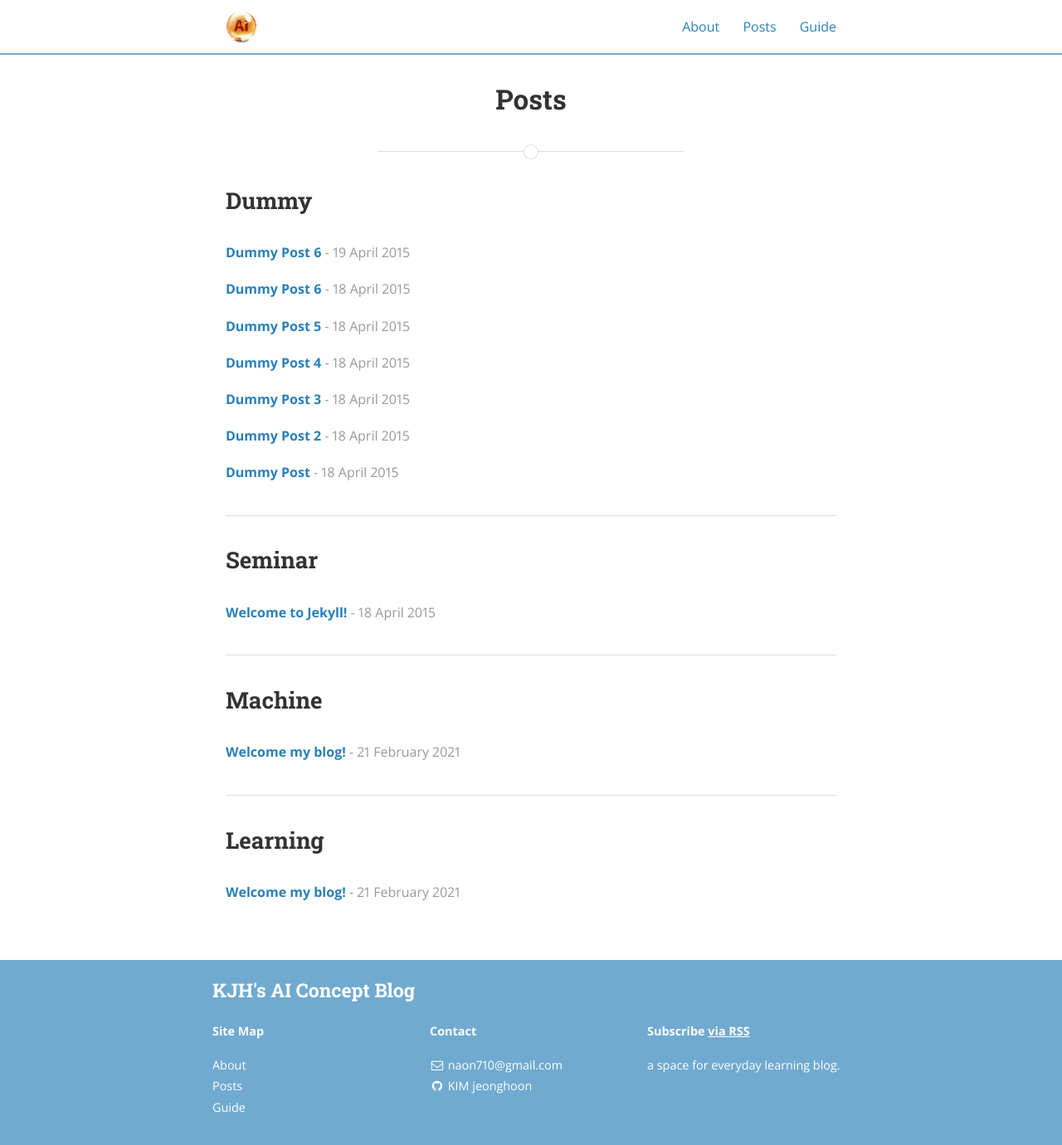
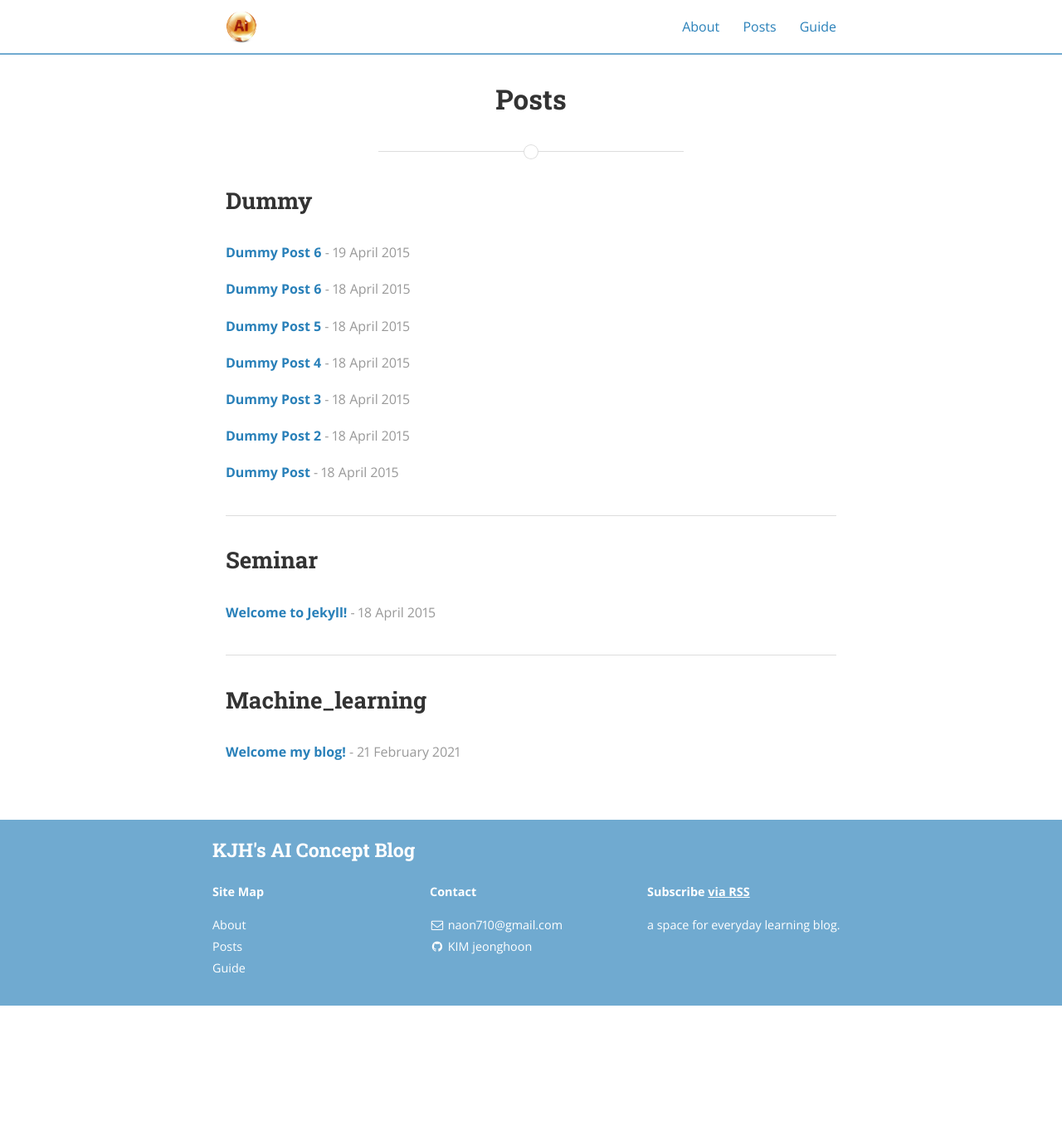
Before and after one commit to jeonghoonkim1211/jeonghoonkim1211.github.io, a Jekyll site: the page built from posts.md, in a window 1280 px wide and 1380 px high. Shown: the whole window at 83% size. Built offline with Jekyll 4.4.1, drawn with Linux system fonts in a browser that asks for light colours; nearby versions of some CDN libraries.

Commit message:
Update 2021-02-21-welcome-to-ML.markdown

```diff
--- a/_posts/2021-02-21-welcome-to-ML.markdown
+++ b/_posts/2021-02-21-welcome-to-ML.markdown
@@ -3,7 +3,7 @@ layout: post
 title:  "Welcome my blog!"
 date:   2021-02-21 20:06:59
 author: KJH
-categories: Machine learning
+categories: Machine_learning
 tags:	ML welcome
 #cover:  "/assets/instacode.png"
 #cover:  ![maldivian-widescreen-original-wallpapers-131581](https://user-images.githubusercontent.com/43257397/108626239-84faac80-7492-11eb-9c04-1efffb9f2917.jpg)
```
